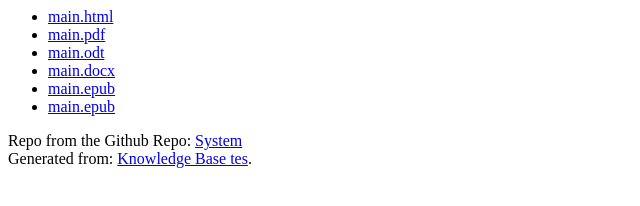
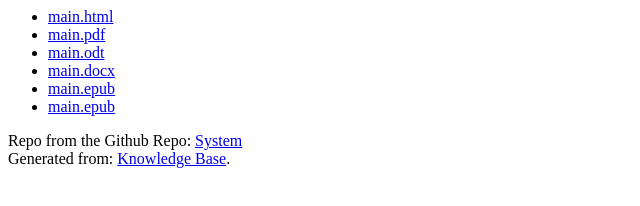
Before and after one commit to rnurdinb/System, a plain HTML site: page index.html in a window 1280 px wide. Shown: the full height of the page, 0-640 px from the left. Drawn offline with Linux system fonts and the light colour scheme.

Commit message:
Update index.html

```diff
--- a/index.html
+++ b/index.html
@@ -13,6 +13,6 @@
     <li><a href="main.asciidoc">main.epub</a>
 </ul>
 Repo from the Github Repo: <a href="https://github.com/rnurdinb/System">System</a><br>
-Generated from: <a href="https://github.com/rnurdinb/knowledge-base">Knowledge Base tes</a>.
+Generated from: <a href="https://github.com/rnurdinb/knowledge-base">Knowledge Base</a>.
 </body>
 </html>
```
